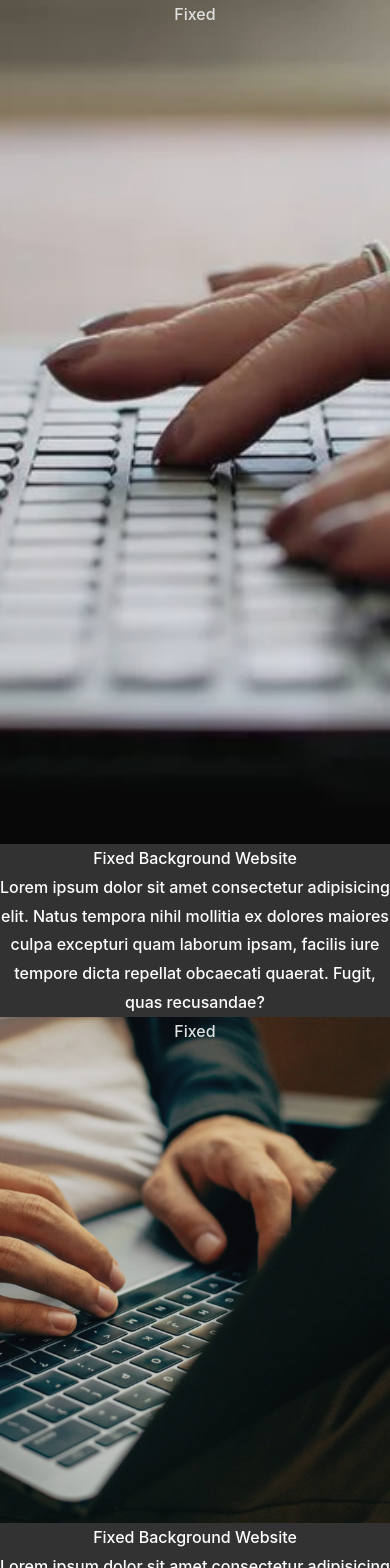
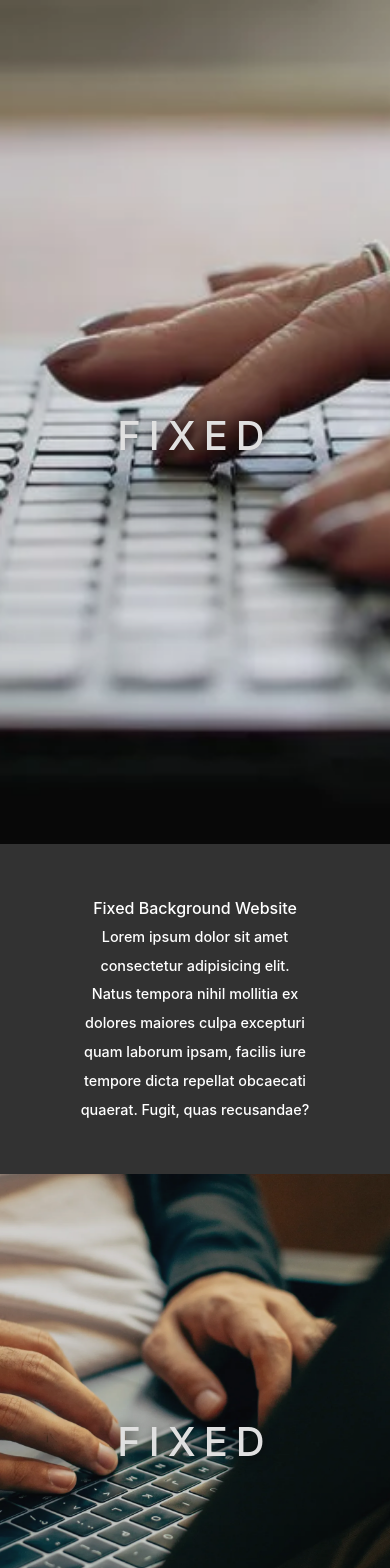
Before and after one commit to sudo-stanly/Portfolio, a React (Vite) app: page / in a window 390 px wide. Shown: the top 1568 px of the page. Built offline with nearby package versions, Linux system fonts and the light colour scheme.

Commit message:
fixed background style

```diff
--- a/src/index.css
+++ b/src/index.css
@@ -57,4 +57,31 @@ body, #root {
   background-position: center;
   background-size: cover;
   background-attachment: fixed;
+  background-repeat: no-repeat;
+}
+
+section {
+  padding: 50px 80px;
+}
+
+.heading {
+  position: absolute;
+  top: 50%;
+  font-size: 650%;
+  text-shadow: 0 0 15px #000;
+  width: 100%;
+  text-transform: uppercase;
+  letter-spacing: 8px;
+}
+
+@media (max-width: 768px) {
+  .heading {
+    font-size: 250%;
+  }
+  h1 {
+    font-size: 95%;
+  }
+  p {
+    font-size: 90%;
+  }
 }/*# sourceMappingURL=index.css.map */
--- a/src/index.scss
+++ b/src/index.scss
@@ -66,9 +66,33 @@ html, body, #root{
     background-position: center;
     background-size: cover;
     background-attachment: fixed;
+    background-repeat: no-repeat;
 }
 
+section{
+    padding: 50px 80px;
+}
+.heading{
+    position: absolute;
+    top: 50%;
+    font-size: 650%;
+    text-shadow: 0 0 15px #000;
+    width: 100%;
+    text-transform: uppercase;
+    letter-spacing: 8px;
+}
 
+@media(max-width: 768px){
+    .heading{
+        font-size: 250%;
+    }
+    h1{
+        font-size: 95%;
+    }
+    p{
+        font-size: 90%;
+    }
+}
 
 
 
```
Also changed, not shown: 1 other file (tests, documents, lock files or other folders).
